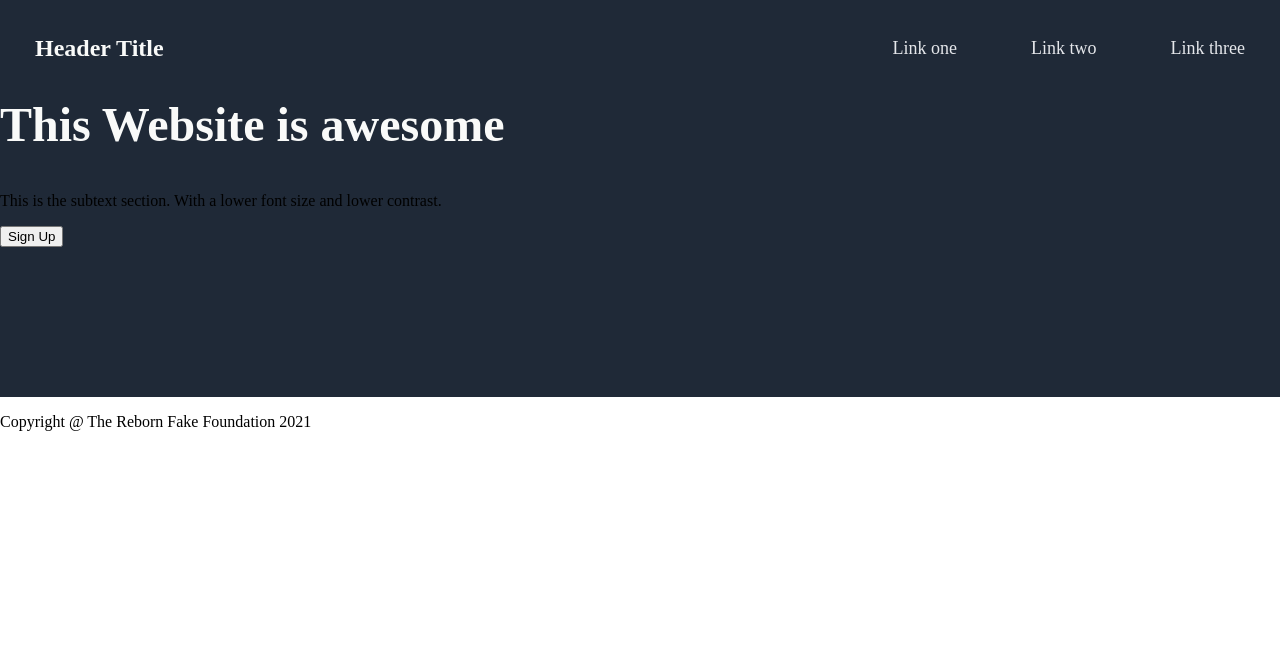
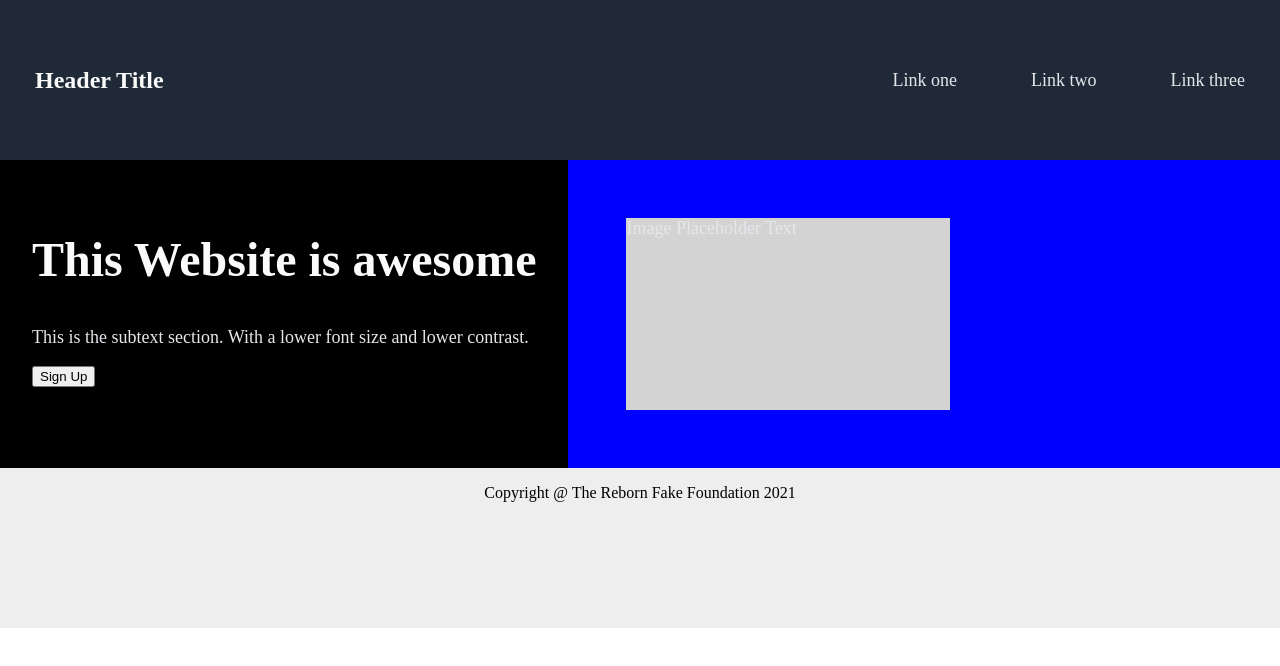
Before and after one commit to Rebornptdev/flexbox-pratice-website, a plain HTML site: page index.html in a window 1280 px wide. Drawn offline with Linux system fonts and the light colour scheme.

Commit message:
work on first section + body flex changes

```diff
--- a/index.html
+++ b/index.html
@@ -19,16 +19,21 @@
 
 </header>
 <body>
-    <div class="bodycontainer">
-<div class="websitecontainer">
+
+<div class="section1-container">
+    <div class="textbutton-container">
 <h2>
     This Website is awesome
 </h2>
 <p>This is the subtext section. With a lower font size and lower contrast.</p>
 
-<button>Sign Up</button>
+<button>Sign Up</button></div>
+<div class="image-container">
+<div>
+<p>Image Placeholder Text</p>
 </div>
-
+</div>
+</div>
 <div class="infocontainer">
 
 
--- a/style.css
+++ b/style.css
@@ -4,11 +4,10 @@ header {
     justify-content: space-between;
     align-items: center;
     margin: 0px;
-    margin-bottom: -40px;
 }
 
-body {
-    margin: 0px;
+header, footer {
+    min-height: 20vh;
 }
 
 header a {
@@ -24,21 +23,47 @@ header h1 {
     font-size: 24px;
     color: #F9FAF9;
     margin: 35px;
+    }
+body {
+    display:flex;
+    min-height: 100vh;
+    flex-direction: column;
+    margin: 0px;
 }
 
-.body {
+.section1-container {
     display: flex;
-    flex-direction: column;
+    background-color: #1F2937;
+    align-items: stretch;
 }
 
-.websitecontainer {
-    background-color: #1F2937;
-    height: 300px;
+.textbutton-container {
+    background-color: black;
 }
 
+.image-container {
+    background-color: blue;
+    flex: 1 0 50%;
+}
 
-.websitecontainer p {
+.image-container p {
+    background-color: lightgray;
+    display: flex;
+    height: 12rem;
+    margin: 26px;
+    width: 12rem;
+    align-self: center;
+    text-align: center;
+    width: 50%;
+}
 
+.image-container, .textbutton-container {
+    padding: 32px;
+}
+
+.section1-container p {
+    font-size: 18px;
+    color: #e5e7eb;
 }
 
 h2 {
@@ -56,10 +81,13 @@ h2 {
 
 
 
-.footer {
+footer {
     display: flex;
     justify-content: center;
     align-content: center;
     height: 72px;
     background: #eee;
+    align-self: center;
+    text-align: center;
+    width: 100%;
   }
```
